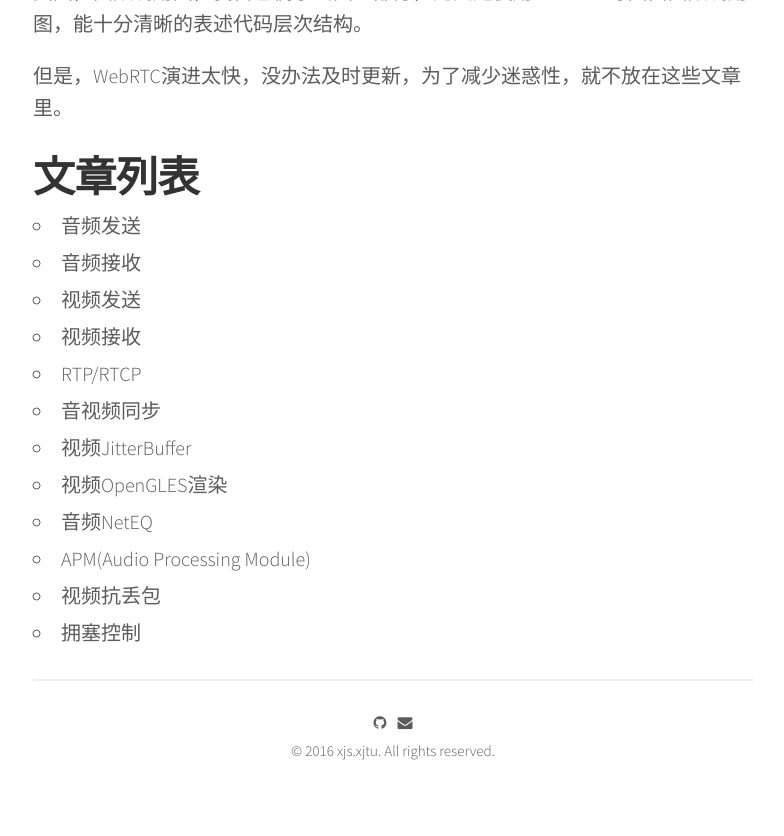
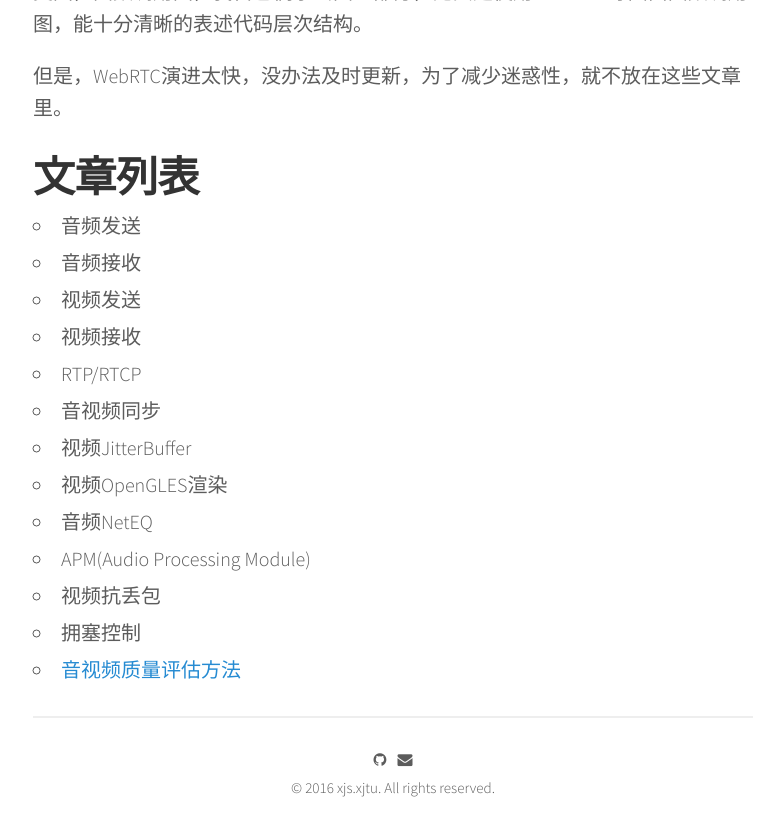
Before and after one commit to xjsXjtu/xjsxjtu.github.io, a Jekyll site: the page built from _posts/2016-12-18-LearningWebRTC-0.md, in a window 1280 px wide and 900 px high, scrolled down 1103 px. Shown: the top 836 px of the window, without its empty margins (247-1031 px from the left). Built offline with Jekyll 4.4.1, drawn with Linux system fonts in a browser that asks for light colours; nearby versions of some CDN libraries.

Commit message:
MOD: link for QoE

```diff
--- a/_posts/2016-12-18-LearningWebRTC-0.md
+++ b/_posts/2016-12-18-LearningWebRTC-0.md
@@ -38,3 +38,4 @@ LearningWebRTC系列，尽量以图的形式展示VoiceEngine、VideoEngine、Tr
  * APM(Audio Processing Module)
  * 视频抗丢包
  * 拥塞控制
+ * [音视频质量评估方法](https://xjsxjtu.github.io/2017-04-17/LearningWebRTC-1/)
```
